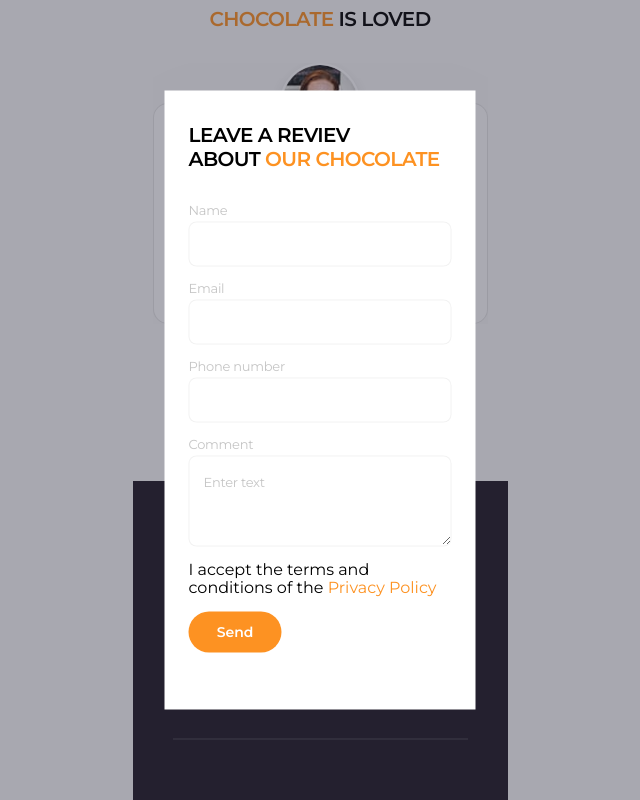
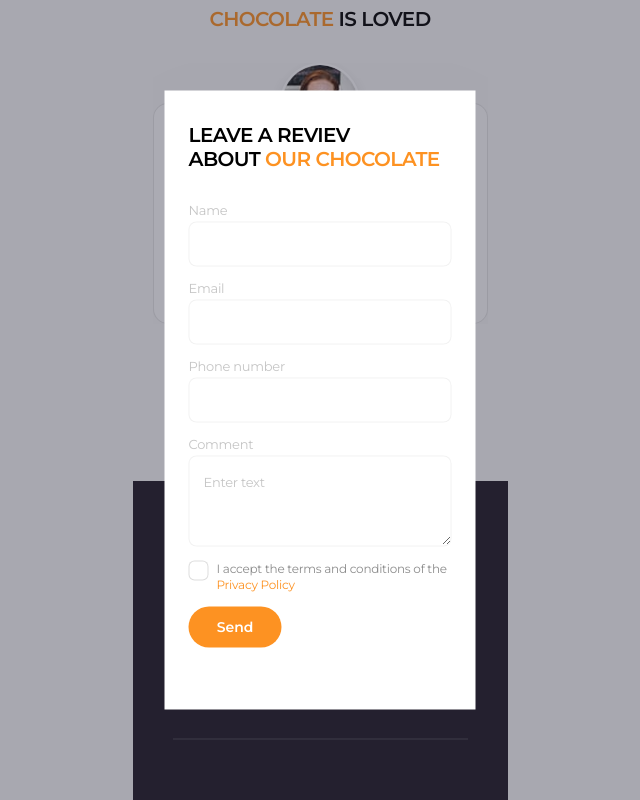
Before and after one commit to MykytaZasorin/Chocolat_page_hmtl_css, a plain HTML site: page index.html in a window 1280 px wide. Both pictures are taken after a click on the button "Leave a review". Shown: the part 3794-4594 px from the top of the page, without its empty margins (320-960 px from the left). Drawn offline with nearby package versions, Linux system fonts and the light colour scheme.

Commit message:
fix prpol

```diff
--- a/index.html
+++ b/index.html
@@ -648,11 +648,17 @@
               id="user-privacy"
               title="Privacy agreement"
             />
-            <span class="pop-custom-checkbox"></span>
-            <span class="pop-privacy-agreement"
-              >I accept the terms and conditions of the
-              <span class="text-orange">Privacy Policy</span></span
-            >
+            <label class="casual-checkbox" for="user-privacy">
+              <span class="pop-custom-checkbox">
+                <svg class="pop-custom-checkbox-icon" width="10" height="9.5">
+                  <use href="./images/icons/icons.svg#icon-checkbox"></use>
+                </svg>
+              </span>
+              <span class="pop-privacy-agreement"
+                >I accept the terms and conditions of the
+                <span class="text-orange">Privacy Policy</span></span
+              >
+            </label>
           </div>
           <button class="btn-send" type="submit">Send</button>
         </form>
--- a/styles/styles.css
+++ b/styles/styles.css
@@ -846,6 +846,54 @@ stroke: #0a0602;
     color: rgba(64, 64, 64, 0.3);
 }
 
+/* .pop-up-privacy {
+    display: flex;
+} */
+
+.casual-checkbox {
+    display: flex;
+    align-items: center;
+}
+
+.casual-checkbox > span {
+    align-self: flex-start;
+}
+
+.pop-custom-checkbox {
+    width: 20px;
+    height: 20px;
+    display: inline-flex;
+    position: relative;
+    margin-right: 8px;
+    flex-shrink: 0;
+    justify-content: center;
+    align-items: center;
+    border-radius: 6px;
+    border: 1px solid rgba(17, 17, 17, 0.14);
+    background-color: var(--white);
+    transition: background-color 250ms cubic-bezier(0.4, 0, 0.2, 1), border 250ms cubic-bezier(0.4, 0, 0.2, 1), fill 250ms cubic-bezier(0.4, 0, 0.2, 1);
+    fill: transparent;
+    cursor: pointer;
+}
+
+#user-privacy:checked + .casual-checkbox > .pop-custom-checkbox {
+    background-color: #fd9222;
+    fill: var(--orange);
+    border: none;
+}
+
+#user-privacy:checked+.casual-checkbox>.pop-custom-checkbox > .pop-custom-checkbox-icon {
+    fill: var(--white);
+}
+
+.pop-privacy-agreement {
+    font-weight: 400;
+    font-size: 12px;
+    line-height: 133%;
+    letter-spacing: -0.02em;
+    color: rgba(64, 64, 64, 0.6);
+}
+
 .btn-send {
     border-radius: 100px;
     width: 93px;
```
Also changed, not shown: images/icons/icons.svg.
